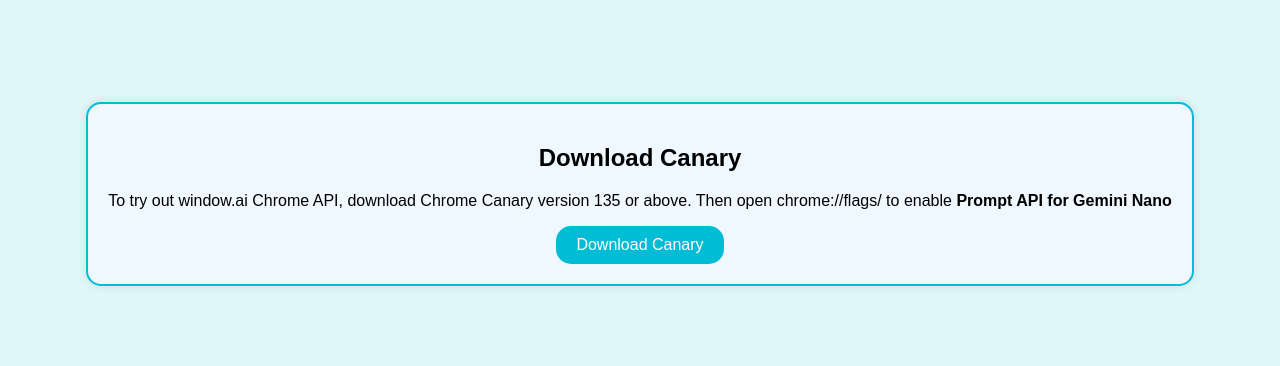
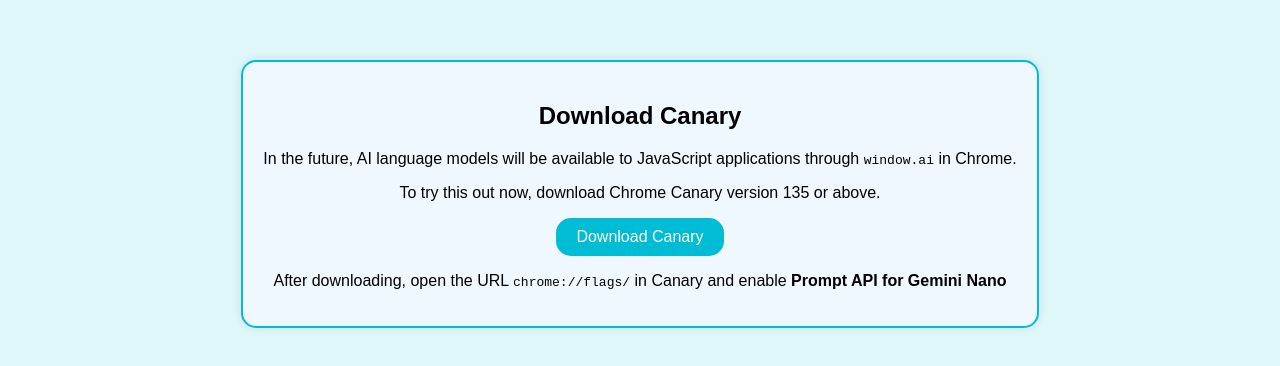
Before and after one commit to rmccrear/chrome-gemini-nano-test, a plain HTML site: page index.html in a window 1280 px wide. Shown: the part 206-572 px from the top of the page. Drawn offline with Linux system fonts and the light colour scheme.

Commit message:
update download instructions

```diff
--- a/index.html
+++ b/index.html
@@ -12,8 +12,17 @@
 
   <section id="download-canary">
     <h1>Download Canary</h1>
-    <p>To try out window.ai Chrome API, download Chrome Canary version 135 or above. Then open chrome://flags/ to enable <b>Prompt API for Gemini Nano</b></p>
-    <a href="https://www.google.com/chrome/canary/" target="_blank">Download Canary</a>
+    <p>
+      In the future, AI language models will be available to JavaScript applications through <code>window.ai</code> in
+      Chrome.
+    </p>
+    <p>
+      To try this out now, download Chrome Canary version 135 or above.
+    </p>
+    <a href="https://www.google.com/chrome/canary/?" target="_blank">Download Canary</a>
+    <p>
+      After downloading, open the URL <code>chrome://flags/</code> in Canary and enable <b>Prompt API for Gemini Nano</b>
+    </p>
   </section>
   <main id="app">
     <div>
@@ -52,7 +61,7 @@
     document.getElementById('nano-form').addEventListener('submit', getAnswer);
 
     // Check if the window.ai object is available
-    if(!window.ai || !window.ai.languageModel || !window.ai.languageModel.create) {
+    if (!window.ai || !window.ai.languageModel || !window.ai.languageModel.create) {
       document.getElementById('app').style.display = 'none';
       document.getElementById('download-canary').style.display = 'block';
     } else {
```
